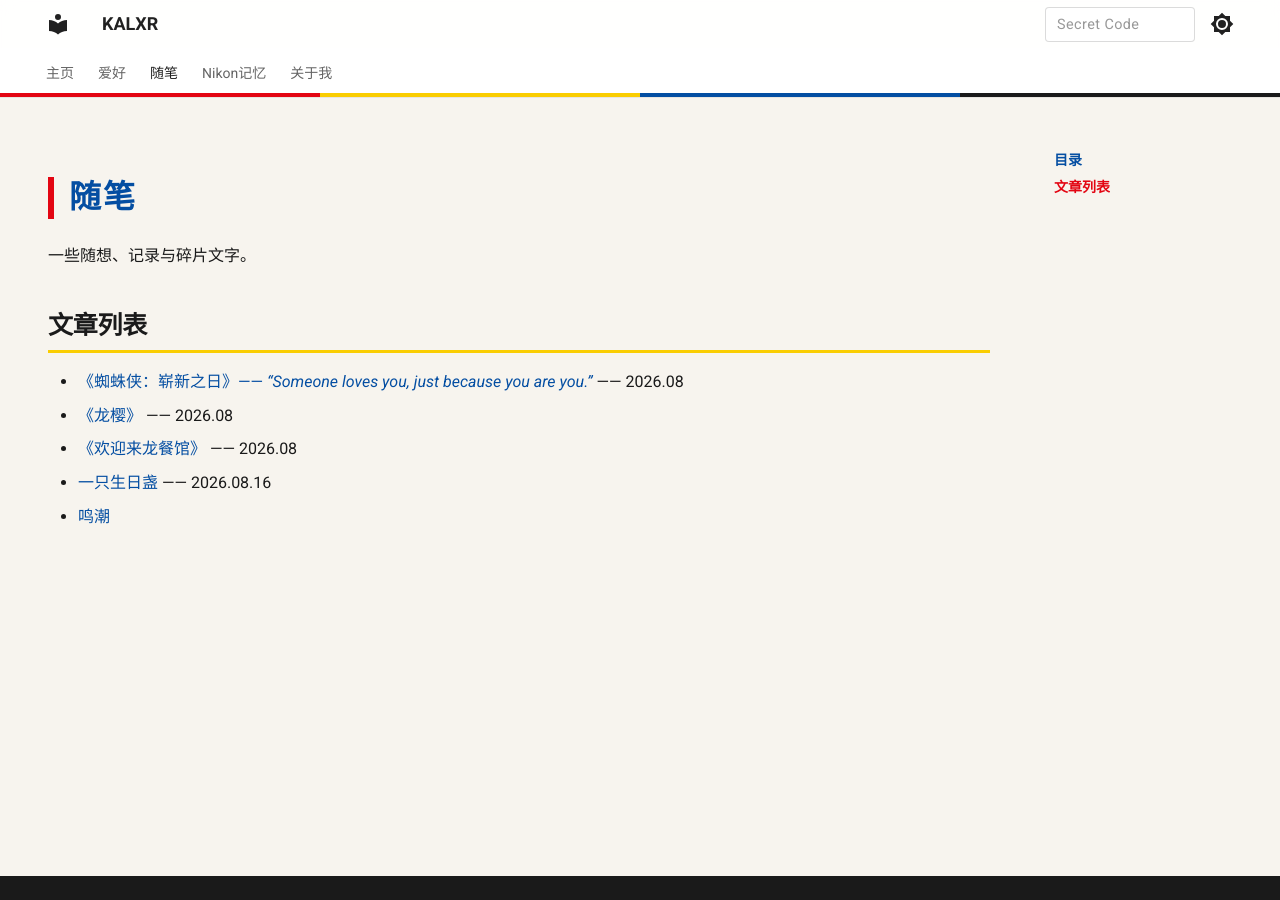
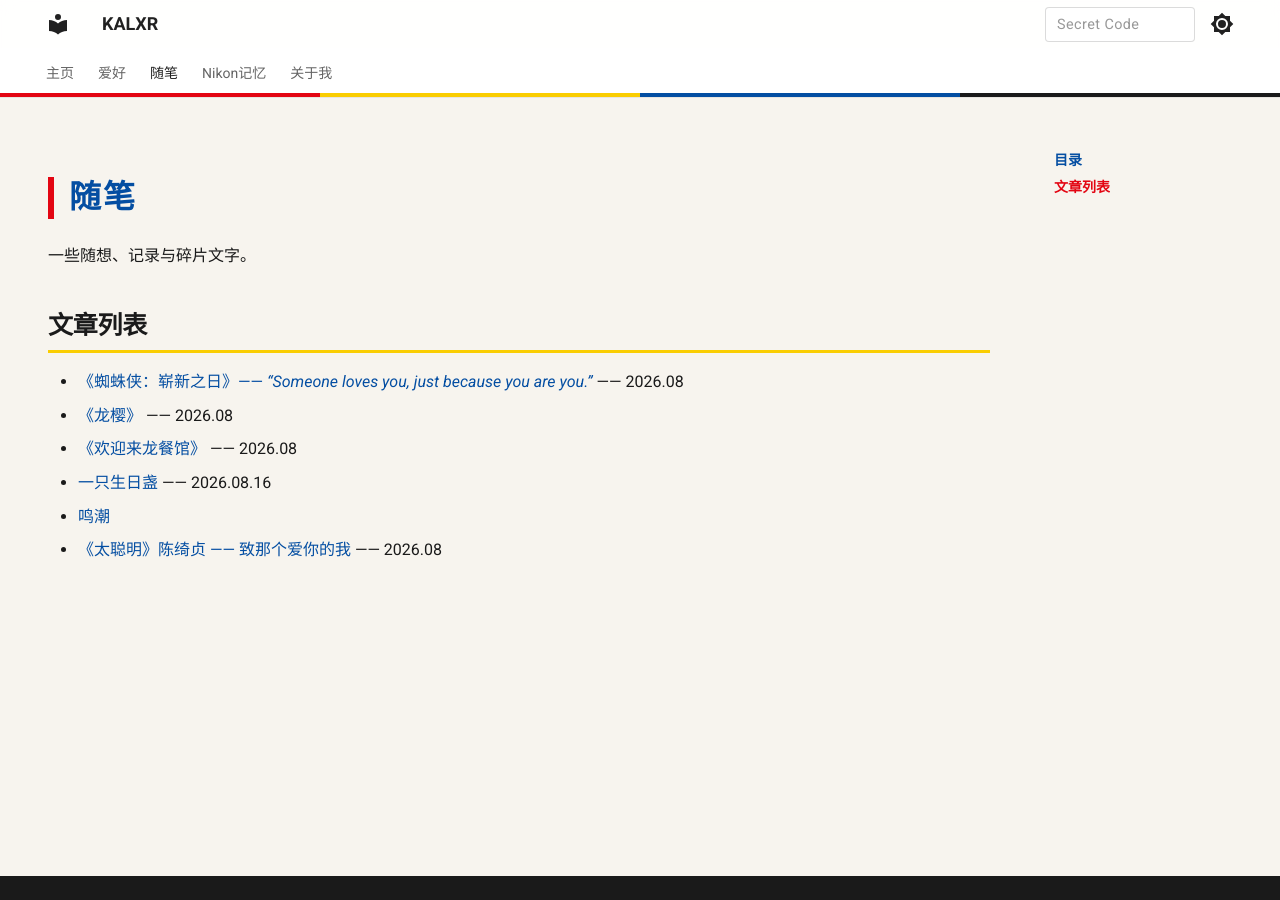
Before and after one commit to lhr024/lhr024.github.io, an MkDocs documentation site: the page built from docs/notes/index.md, in a window 1280 px wide. Built offline with MkDocs 1.6.1 and Material for MkDocs 9.7.7, drawn with Linux system fonts in a browser that asks for light colours.

Commit message:
notes update

```diff
--- a/docs/notes/index.md
+++ b/docs/notes/index.md
@@ -9,3 +9,4 @@
 - [《欢迎来龙餐馆》](longchef.md) —— 2026.08
 - [一只生日盏](birthday.md) —— 2026.08.16
 - [鸣潮](mingchao.md)
+- [《太聪明》陈绮贞 —— 致那个爱你的我](soSmart.md) —— 2026.08
```
